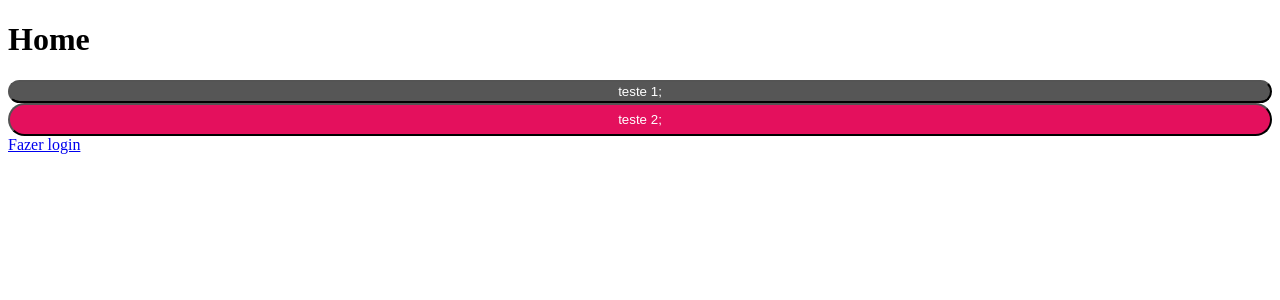
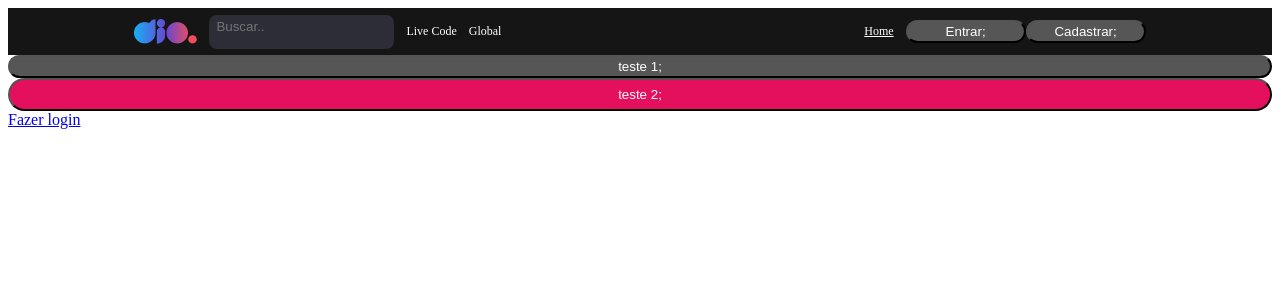
Before and after one commit to kervines/intro-react-js, a React (Create React App) app: page / in a window 1280 px wide. Shown: the top 300 px of the page. Built offline with nearby package versions, Linux system fonts and the light colour scheme.

Commit message:
Foi adicionado a pasta assets e suas imagens

```diff
--- a/src/components/Header/index.jsx
+++ b/src/components/Header/index.jsx
@@ -0,0 +1,36 @@
+import React from "react";
+import logo from "../../assets/logo-dio.png";
+import { Button } from "../Button";
+
+import {
+  BuscarInputContainer,
+  Row,
+  Container,
+  Menu,
+  MenuRight,
+  Wrapper,
+  Input,
+} from "./style";
+
+const Header = () => {
+  return (
+    <Wrapper>
+      <Container>
+        <Row>
+          <img src={logo} alt="Logo da dio" />
+          <BuscarInputContainer>
+            <Input placeholder="Buscar.." />
+          </BuscarInputContainer>
+          <Menu>Live Code</Menu>
+          <Menu>Global</Menu>
+        </Row>
+        <Row>
+          <MenuRight href="#">Home</MenuRight>
+          <Button title="Entrar" />
+          <Button title="Cadastrar" />
+        </Row>
+      </Container>
+    </Wrapper>
+  );
+};
+export { Header };
--- a/src/pages/home/index.jsx
+++ b/src/pages/home/index.jsx
@@ -1,10 +1,11 @@
 import { Link } from "react-router-dom";
 
 import { Button } from "../../components/Button";
+import { Header } from "../../components/Header";
 const Home = () => {
   return (
     <>
-      <h1>Home</h1>
+      <Header />
       <Button title="teste 1" />
       <Button variant="secondary" title="teste 2" />
       <Link to="/login">Fazer login</Link>
```
Also changed, not shown: src/assets/banner.png (added), src/assets/logo-dio.png (added).
